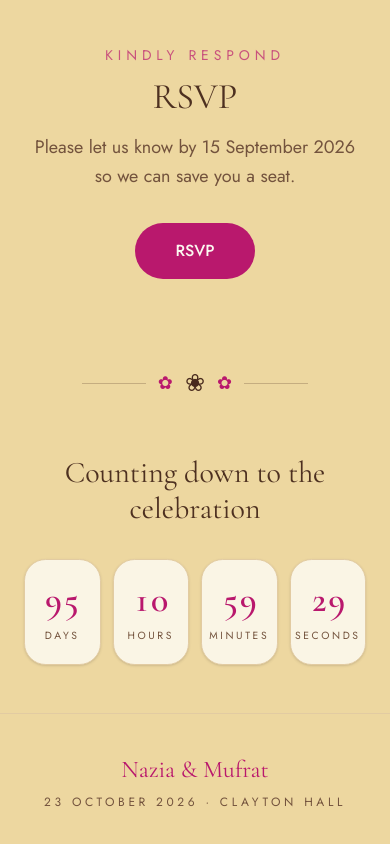
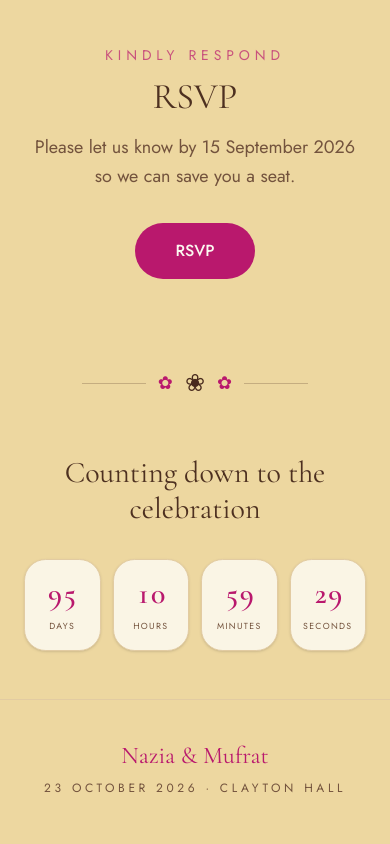
Before and after one commit to mn93-boop/mel-holud, a Next.js app: page / in a window 390 px wide. Shown: the part 4390-5234 px from the top of the page. Built offline with nearby package versions, Linux system fonts and the light colour scheme.

Commit message:
feat: update Countdown component styling and text size
Co-authored-by: mn93-boop <306395759+mn93-boop@users.noreply.github.com>

```diff
--- a/components/countdown.tsx
+++ b/components/countdown.tsx
@@ -43,12 +43,12 @@ export function Countdown() {
           {units.map((unit) => (
             <div
               key={unit.label}
-              className="flex flex-col items-center rounded-2xl border border-border bg-card px-2 py-5 shadow-sm md:py-7"
+              className="flex flex-col items-center overflow-hidden rounded-2xl border border-border bg-card px-1 py-4 shadow-sm md:px-2 md:py-7"
             >
-              <span className="font-serif text-4xl font-semibold text-primary tabular-nums md:text-6xl">
+              <span className="font-serif text-3xl font-semibold text-primary tabular-nums md:text-6xl">
                 {mounted ? String(unit.value).padStart(2, '0') : '--'}
               </span>
-              <span className="mt-2 font-sans text-[0.65rem] uppercase tracking-[0.25em] text-muted-foreground md:text-xs">
+              <span className="mt-2 font-sans text-[0.55rem] uppercase tracking-[0.15em] text-muted-foreground md:text-xs md:tracking-[0.25em]">
                 {unit.label}
               </span>
             </div>
```
